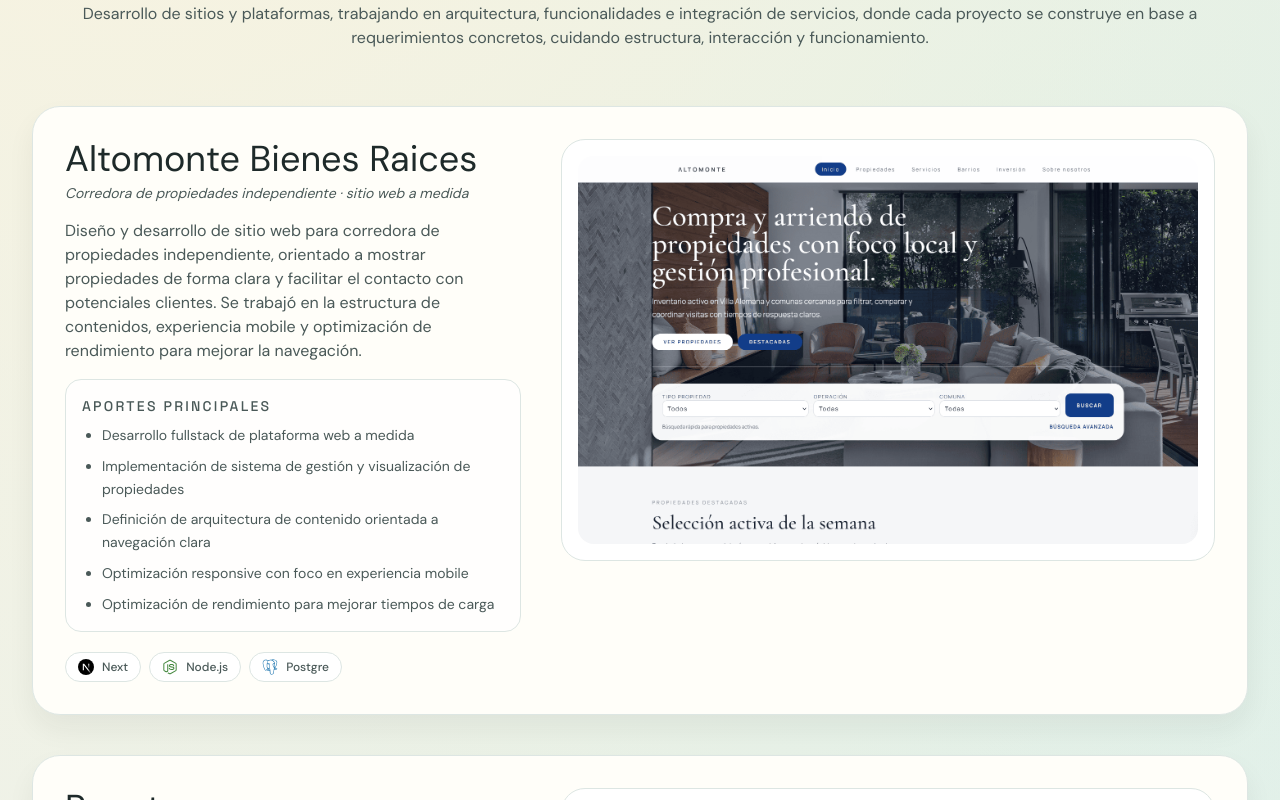
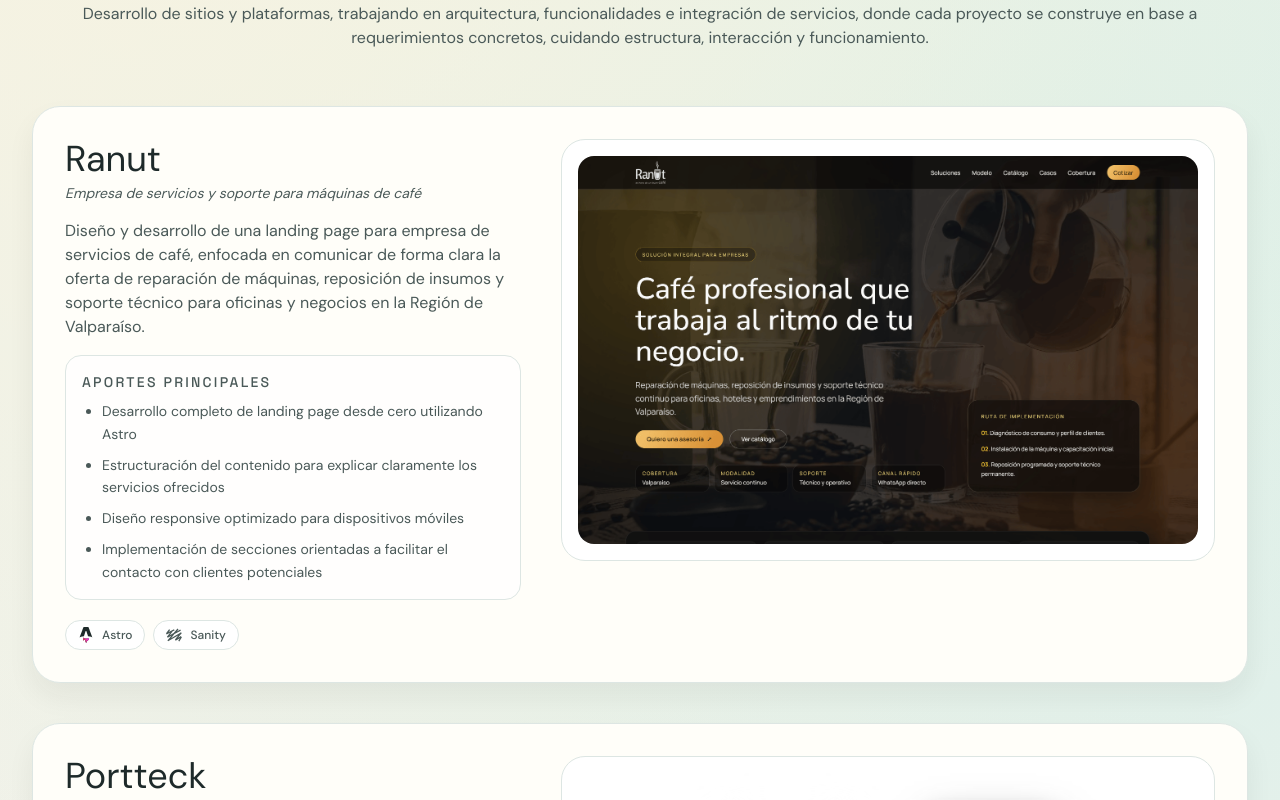
Before and after one commit to diegoescurra/portfolio, a React (Vite) app: page / in a window 1280 px wide. Shown: the part 980-1780 px from the top of the page. Built offline with nearby package versions, Linux system fonts and the light colour scheme.

Commit message:
fix: comment out Altomonte project details in workItems

```diff
--- a/src/data/work.js
+++ b/src/data/work.js
@@ -4,28 +4,28 @@ import portteckImage from "../assets/Portteck.png";
 import tehagoelcvImage from "../assets/tehagoelcv.png";
 
 export const workItems = [
-  {
-    id: "altomonte",
-    title: "Altomonte Bienes Raices",
-    subtitle: "Corredora de propiedades independiente · sitio web a medida",
-    description:
-      "Diseño y desarrollo de sitio web para corredora de propiedades independiente, orientado a mostrar propiedades de forma clara y facilitar el contacto con potenciales clientes. Se trabajó en la estructura de contenidos, experiencia mobile y optimización de rendimiento para mejorar la navegación.",
-    href: "https://altomontebienesraices.com",
-    highlights: [
-      "Desarrollo fullstack de plataforma web a medida",
-      "Implementación de sistema de gestión y visualización de propiedades",
-      "Definición de arquitectura de contenido orientada a navegación clara",
-      "Optimización responsive con foco en experiencia mobile",
-      "Optimización de rendimiento para mejorar tiempos de carga",
-    ],
-    stack: ["next", "node", "postgre"],
-    mainImage: {
-      src: altomonteImage,
-      alt: "Altomonte home",
-      href: "https://altomontebienesraices.com/",
-    },
+  // {
+  //   id: "altomonte",
+  //   title: "Altomonte Bienes Raices",
+  //   subtitle: "Corredora de propiedades independiente · sitio web a medida",
+  //   description:
+  //     "Diseño y desarrollo de sitio web para corredora de propiedades independiente, orientado a mostrar propiedades de forma clara y facilitar el contacto con potenciales clientes. Se trabajó en la estructura de contenidos, experiencia mobile y optimización de rendimiento para mejorar la navegación.",
+  //   href: "https://altomontebienesraices.com",
+  //   highlights: [
+  //     "Desarrollo fullstack de plataforma web a medida",
+  //     "Implementación de sistema de gestión y visualización de propiedades",
+  //     "Definición de arquitectura de contenido orientada a navegación clara",
+  //     "Optimización responsive con foco en experiencia mobile",
+  //     "Optimización de rendimiento para mejorar tiempos de carga",
+  //   ],
+  //   stack: ["next", "node", "postgre"],
+  //   mainImage: {
+  //     src: altomonteImage,
+  //     alt: "Altomonte home",
+  //     href: "https://altomontebienesraices.com/",
+  //   },
 
-  },
+  // },
   {
     id: "ranut",
     title: "Ranut",
```
